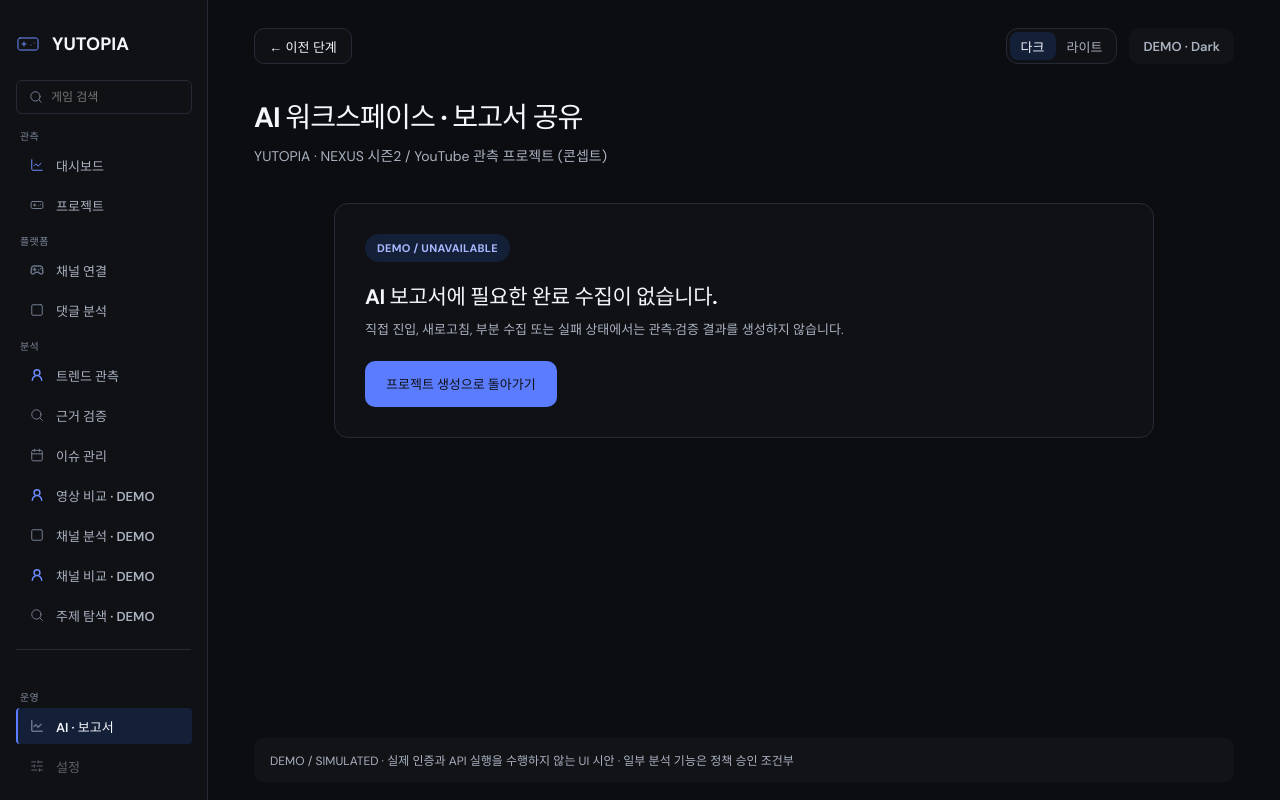
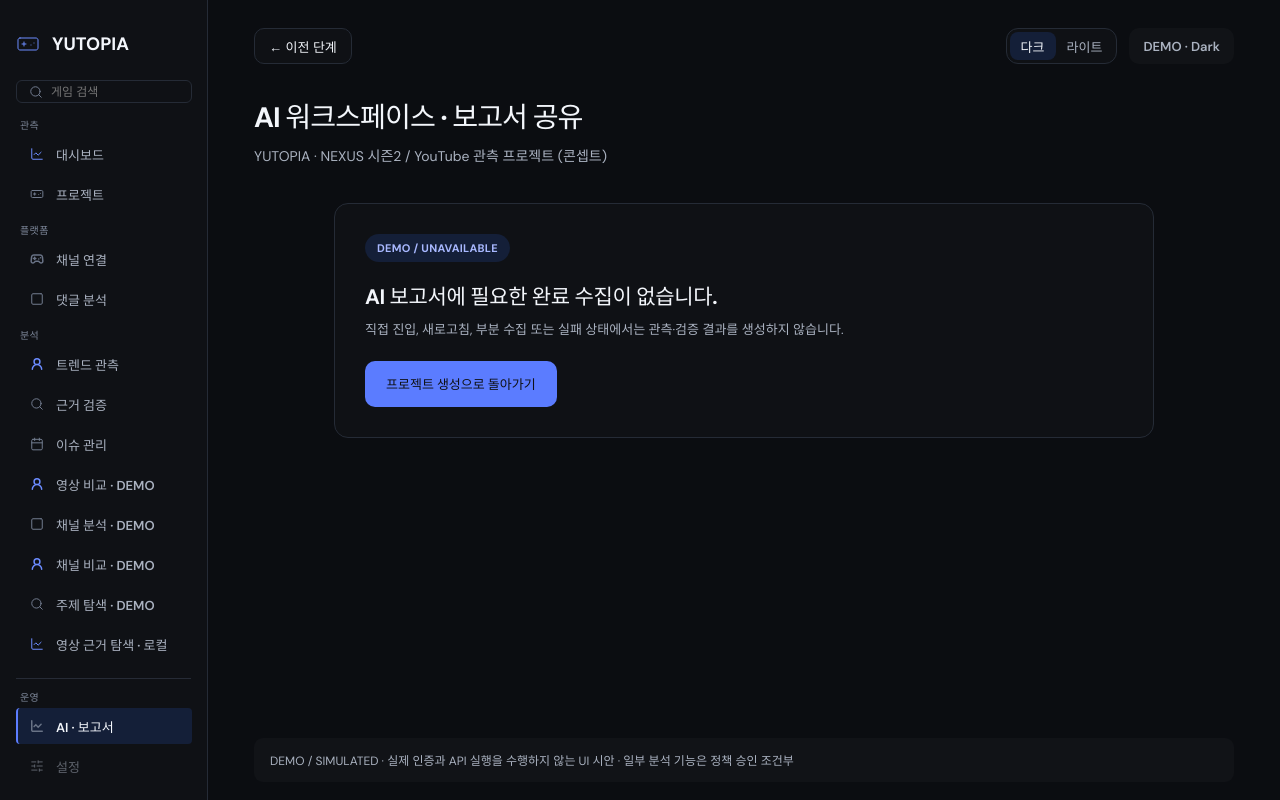
Before and after one commit to Choi1999/YOUTOPIA, a React (Vite) app in the folder frontend/: page /projects/nexus-season-2/ai-report in a window 1280 px wide. Built offline with nearby package versions, Linux system fonts and the light colour scheme.

Commit message:
ui: add local video evidence exploration entry to analysis navigation

```diff
--- a/frontend/src/layouts/AppShell.tsx
+++ b/frontend/src/layouts/AppShell.tsx
@@ -67,6 +67,7 @@ const groups = [
       { label: "채널 분석 · DEMO", route: getRoute("YU-44"), dark: youtubeDark, light: youtubeLight },
       { label: "채널 비교 · DEMO", route: getRoute("YU-47"), dark: reactionsDark, light: reactionsLight },
       { label: "주제 탐색 · DEMO", route: getRoute("YU-48"), dark: keywordsDark, light: keywordsLight },
+      { label: "영상 근거 탐색 · 로컬", route: getRoute("YU-49"), dark: overviewDark, light: overviewLight },
     ],
   },
 ];
```
